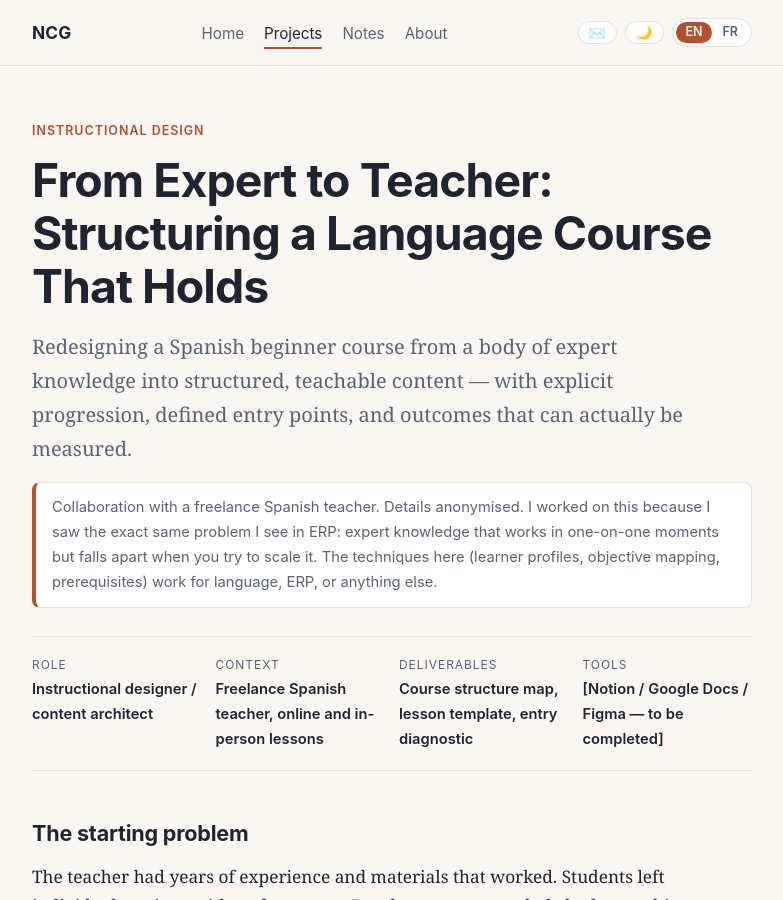
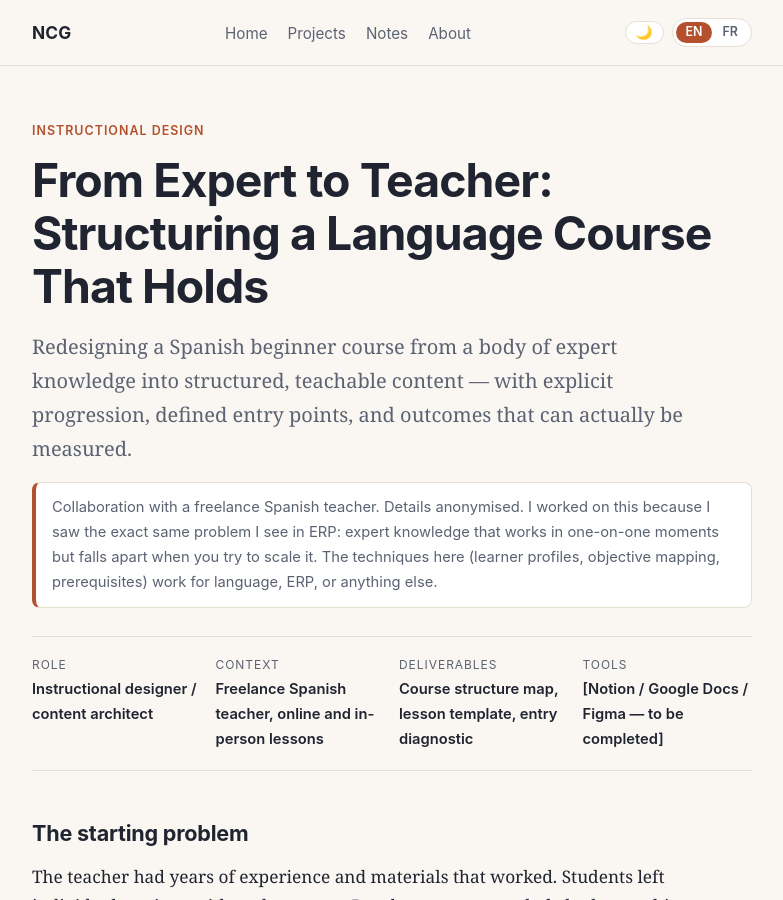
Before and after one commit to ncgimenez/draft-ncg.github.io, a Jekyll site: the page built from projects/projet-6.html, in a window 1280 px wide and 900 px high. Shown: the whole window, without its empty margins (248-1031 px from the left). Built offline with Jekyll 4.4.1, drawn with Linux system fonts in a browser that asks for light colours.

Commit message:
Convert projet-6.html to Jekyll format
Removed HTML boilerplate and replaced with front matter for Jekyll.

```diff
--- a/projects/projet-6.html
+++ b/projects/projet-6.html
@@ -1,38 +1,7 @@
-<!DOCTYPE html>
-<html lang="en">
-<head>
-  <meta charset="utf-8">
-  <meta name="viewport" content="width=device-width, initial-scale=1">
-  <title>Course Architecture for Language Learning | Nadia Cañadas Giménez</title>
-  <meta name="description" content="Instructional design project: restructuring a Spanish beginner course from expert knowledge to teachable, scalable content — with clear progression, explicit objectives, and measurable outcomes.">
-  <link rel="stylesheet" href="../assets/style.css">
-  <script src="../assets/lang.js"></script>
-</head>
-<body>
-
-  <header class="site">
-    <div class="interieur">
-      <a class="marque" href="/">NCG</a>
-      <nav aria-label="Main navigation">
-        <ul>
-          <li><a href="/">Home</a></li>
-          <li><a href="/projects/" aria-current="page"><span data-i18n="nav.projects">Projects</span></a></li>
-
-          <li><a href="/blog/">Notes</a></li>
-          <li><a href="/about">About</a></li>
-        </ul>
-      </nav>
-      <div class="header-controls">
-        <a class="email-toggle" href="mailto:ncgimenez@proton.me" aria-label="Send email"><span class="email-icon">✉️</span></a>
-        <button class="theme-toggle" aria-label="Toggle colour theme"><span class="theme-icon">☾</span></button>
-        <button class="lang-toggle" aria-label="Switch language">
-          <span class="lang-opt lang-opt--en">EN</span>
-          <span class="lang-sep">|</span>
-          <span class="lang-opt lang-opt--fr">FR</span>
-        </button>
-      </div>
-    </div>
-  </header>
+---
+layout: default
+title: Language Course
+---
 
   <main>
     <span class="etiquette">Instructional design</span>
@@ -356,13 +325,3 @@
 
     <a class="retour" href="/#projects" data-i18n="proj.back">← Back to projects</a>
   </main>
-
-  <footer>
-    <p>© 2026 Nadia Cañadas Giménez ·
-      <a href="https://www.linkedin.com/in/ncgimenez" data-i18n="footer.linkedin">LinkedIn</a>
-      · <a href="mailto:ncgimenez@proton.me">ncgimenez@proton.me</a>
-    </p>
-  </footer>
-  <script src="../assets/lang.js"></script>
-</body>
-</html>
```
